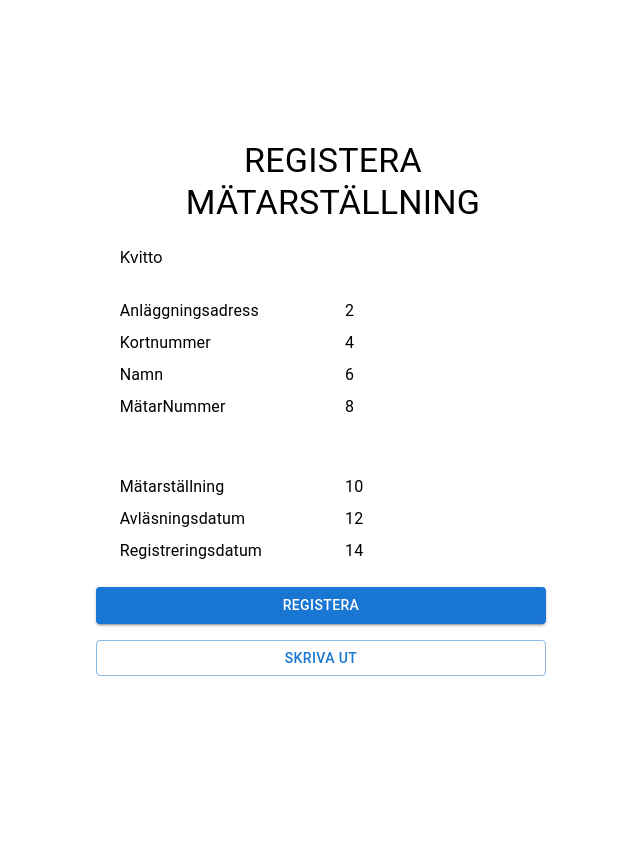
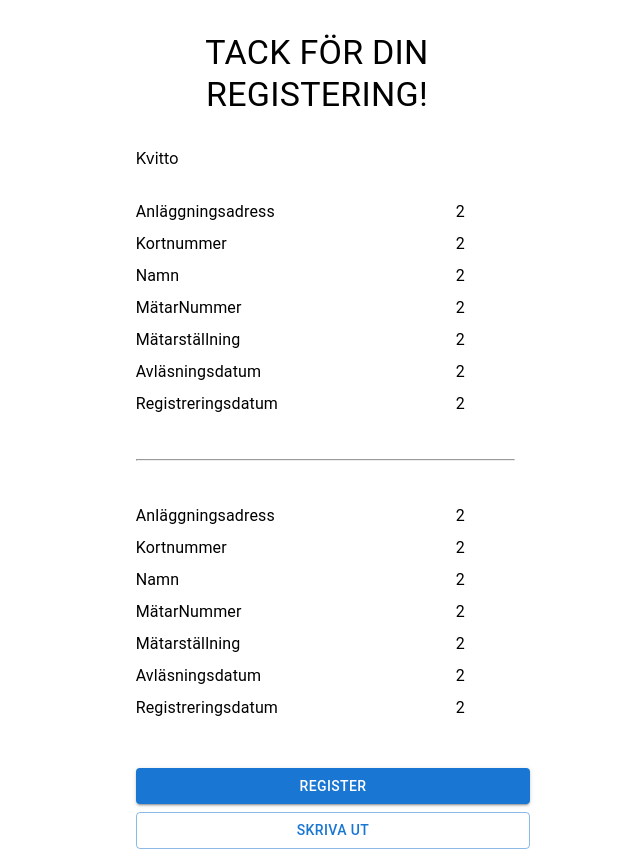
Before and after one commit to SultanYasin/upft, a React (Create React App) app: page / in a window 1280 px wide. Shown: the whole page, without its empty margins (307-947 px from the left). Before the commit the page ends 800 px from the top, so only its background shows below. Built offline with nearby package versions, Linux system fonts and the light colour scheme.

Commit message:
additional Styling

```diff
--- a/src/App.js
+++ b/src/App.js
@@ -1,5 +1,12 @@
 import "./App.css";
-import { createBrowserRouter, createRoutesFromElements, Route, Outlet, Link, RouterProvider, Routes,
+import {
+  createBrowserRouter,
+  createRoutesFromElements,
+  Route,
+  Outlet,
+  Link,
+  RouterProvider,
+  Routes,
 } from "react-router-dom";
 import Login from "./Pages/Login";
 import Register from "./Pages/Register";
@@ -7,23 +14,23 @@ import Step2 from "./Pages/Step2";
 import MultipleInvoice from "./Pages/MultipleInvoice";
 import { Grid } from "@mui/material";
 
+
 function App(props) {
+
+
+
   return (
     <Grid
-    container
-    rowSpacing={1}
-
-
-    style={{ display: "grid",  height: "100vh",placeItems:"center" }}
-   >
-      <Grid item xs={12} sm={4} md={4}  >
-
-      <Step2 />
+      container
+      rowSpacing={1}
+      p={2}
+      columnSpacing={{ xs: 4, sm: 12, md: 4 }}
+      style={{ display: "grid", height: "100vh", placeItems: "center" }}
+    >
+      <Grid item xs={"auto"} sm={8} md={4}  >
+        <MultipleInvoice />
       </Grid>
-
-
-      </Grid>
-
+    </Grid>
   );
 }
 
--- a/src/Pages/Login.js
+++ b/src/Pages/Login.js
@@ -24,7 +24,7 @@ function Login() {
     <Grid
       container
       rowSpacing={1}
-      columnSpacing={{ xs: 4, sm: 4, md: 4 }}
+
     >
       <form onSubmit={handleSubmit}>
         <Typography textAlign="center" variant="h4" padding={3}>
--- a/src/Pages/MultipleInvoice.js
+++ b/src/Pages/MultipleInvoice.js
@@ -1,4 +1,4 @@
-import { Typography, Grid, Button } from "@mui/material";
+import { Typography, Grid, Button, Box } from "@mui/material";
 import React from "react";
 
 export default function MultipleInvoice() {
@@ -20,7 +20,7 @@ export default function MultipleInvoice() {
         TACK FÖR DIN REGISTERING!
       </Typography>
 
-      <Grid item xs={12} sm={12} md={12} pb={4}>
+      <Grid item xs={12} sm={12} md={12} pb={3}>
         Kvitto
       </Grid>
 
@@ -68,7 +68,7 @@ export default function MultipleInvoice() {
       </Grid>
 
       <Grid item xs={12} sm={12} md={12}>
-      <hr style={{ margin: "40px  20px" }} />
+      <hr style={{ margin: "35px  15px 35px 0px" }} />
       </Grid>
 
 
@@ -111,29 +111,29 @@ export default function MultipleInvoice() {
       <Grid item xs={8} sm={9} md={9}>
         <Typography>Registreringsdatum</Typography>
       </Grid>
-      <Grid item xs={4} sm={3} md={3}>
+      <Grid item xs={4} sm={3} md={3}  >
         <Typography>2</Typography>
       </Grid>
 
-      <Grid container>
-        <Grid item xs={10} sm={12} md={12}>
+
+        <Grid item xs={12} sm={12} md={12} mt={5}>
           <Button
            variant="contained"
            fullWidth
            type="submit"
-           sx={{ mt: 5, mb: 1 }}
+
            >
             REGISTER
           </Button>
         </Grid>
 
-        <Grid item xs={10} sm={12} md={12} pt={1}>
+        <Grid item xs={12} sm={12} md={12} pt={1}>
           <Button variant="outlined" fullWidth onClick={print}>
             SKRIVA UT
           </Button>
         </Grid>
-      </Grid>
-    </Grid>
+        </Grid>
+
     </div>
   );
 }
--- a/src/Pages/Register.js
+++ b/src/Pages/Register.js
@@ -41,6 +41,7 @@ function Register() {
       container
       rowSpacing={1}
       columnSpacing={{ xs: 4, sm: 4, md: 4 }}
+      p={2}
 
     >
       <Typography textAlign="center" variant="h4" padding={3}>
--- a/src/Pages/Step2.js
+++ b/src/Pages/Step2.js
@@ -10,15 +10,15 @@ function AfterRegister() {
 
   return (
 
-    <Box >
+    <Grid p={2} >
         <Typography textAlign="center" variant="h4" padding={3}>
           REGISTERA MÄTARSTÄLLNING
         </Typography>
 
-        <Box sx={{ width: '100%',  }}>
+        <Box >
 
         <Grid item xs={12} pb={4} >Kvitto</Grid>
-      <Grid container rowSpacing={1} columnSpacing={{ xs: 1, sm: 2, md: 3 }}>
+      <Grid container rowSpacing={1} columnSpacing={{ xs: 4, sm: 2, md: 3 }}  >
 
 
         <Grid item xs={6}>
@@ -92,7 +92,7 @@ function AfterRegister() {
 
       </Grid>
     </Box>
-  </Box>
+  </Grid>
 
 
   );
```
